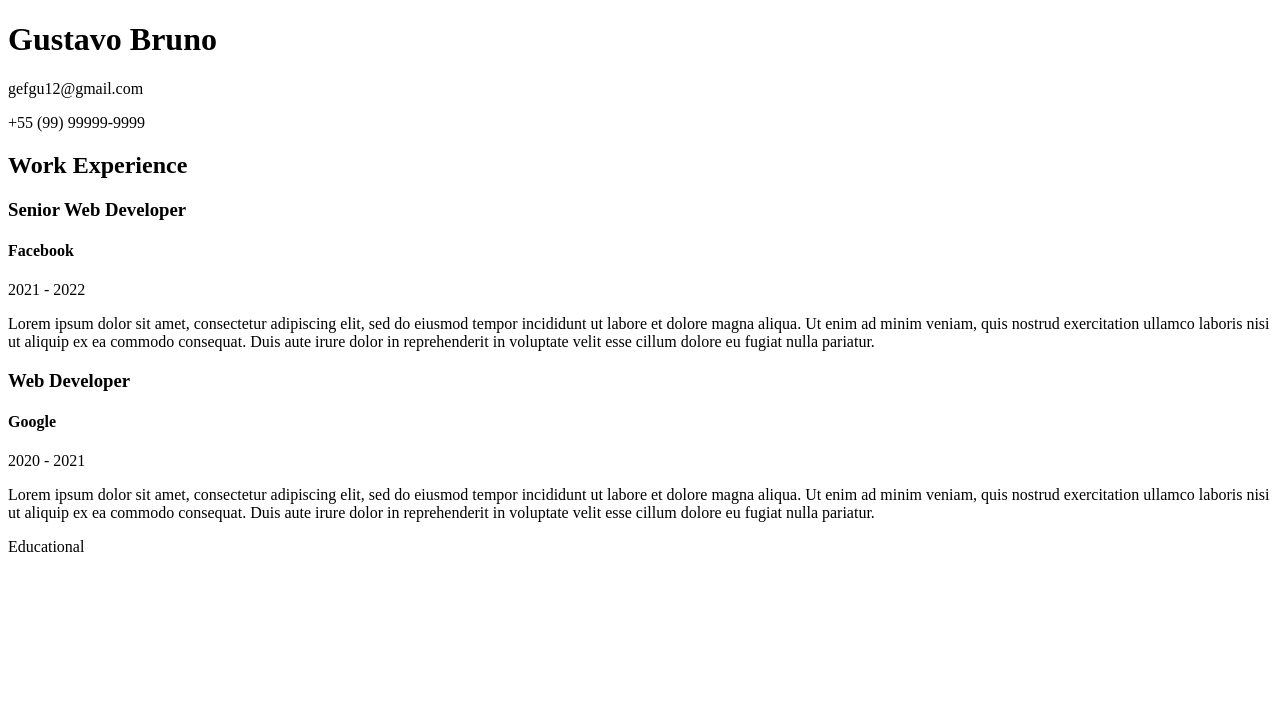
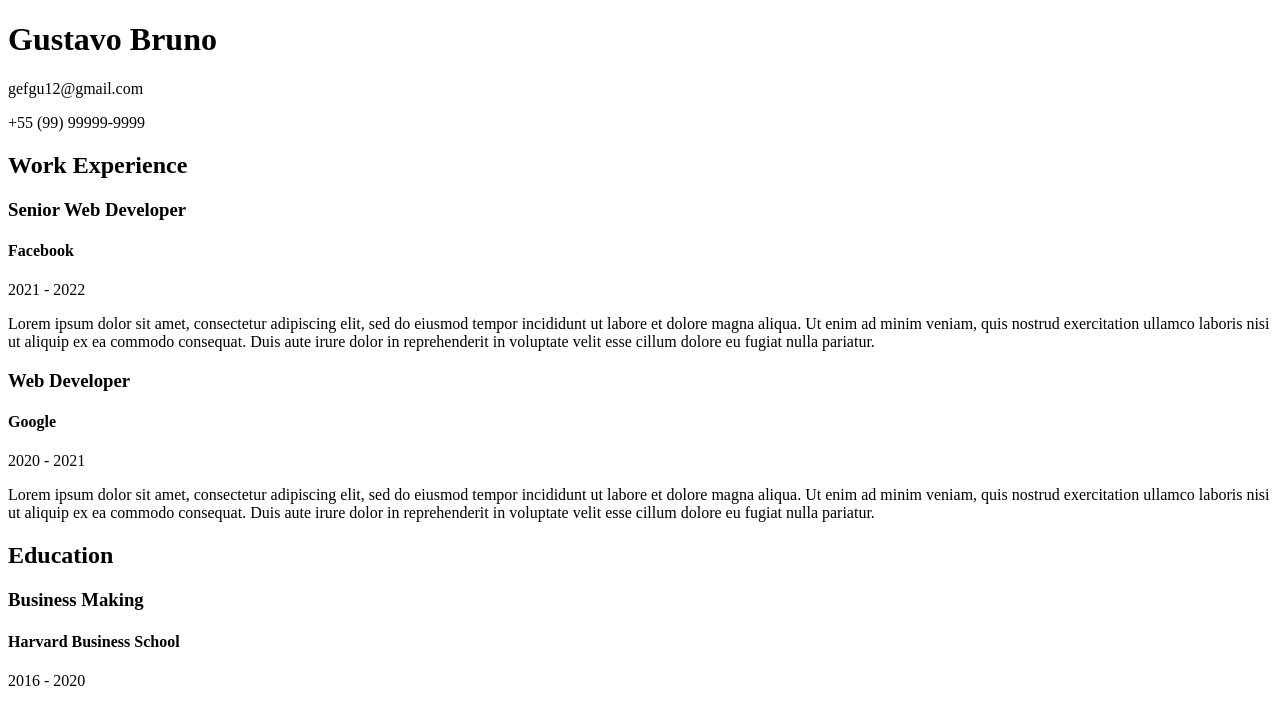
Before and after one commit to gefgu/cv-application, a React (Create React App) app: page / in a window 1280 px wide. Shown: the top 724 px of the page. Built offline with nearby package versions, Linux system fonts and the light colour scheme.

Commit message:
Add education render of mocking data

```diff
--- a/src/components/EducationalData.js
+++ b/src/components/EducationalData.js
@@ -2,7 +2,27 @@ import React, { Component } from "react";
 
 class EducationalData extends Component {
   render() {
-    return <div>Educational</div>;
+    const educationList = this.props.data;
+
+    return (
+      <div>
+        <h2>Education</h2>
+        {educationList.map((educationInfo) => {
+          const { schoolName, titleOfStudy, startDate, endDate } =
+            educationInfo;
+
+          return (
+            <div>
+              <h3>{titleOfStudy}</h3>
+              <h4>{schoolName}</h4>
+              <span>
+                {startDate} - {endDate}
+              </span>
+            </div>
+          );
+        })}
+      </div>
+    );
   }
 }
 
```
